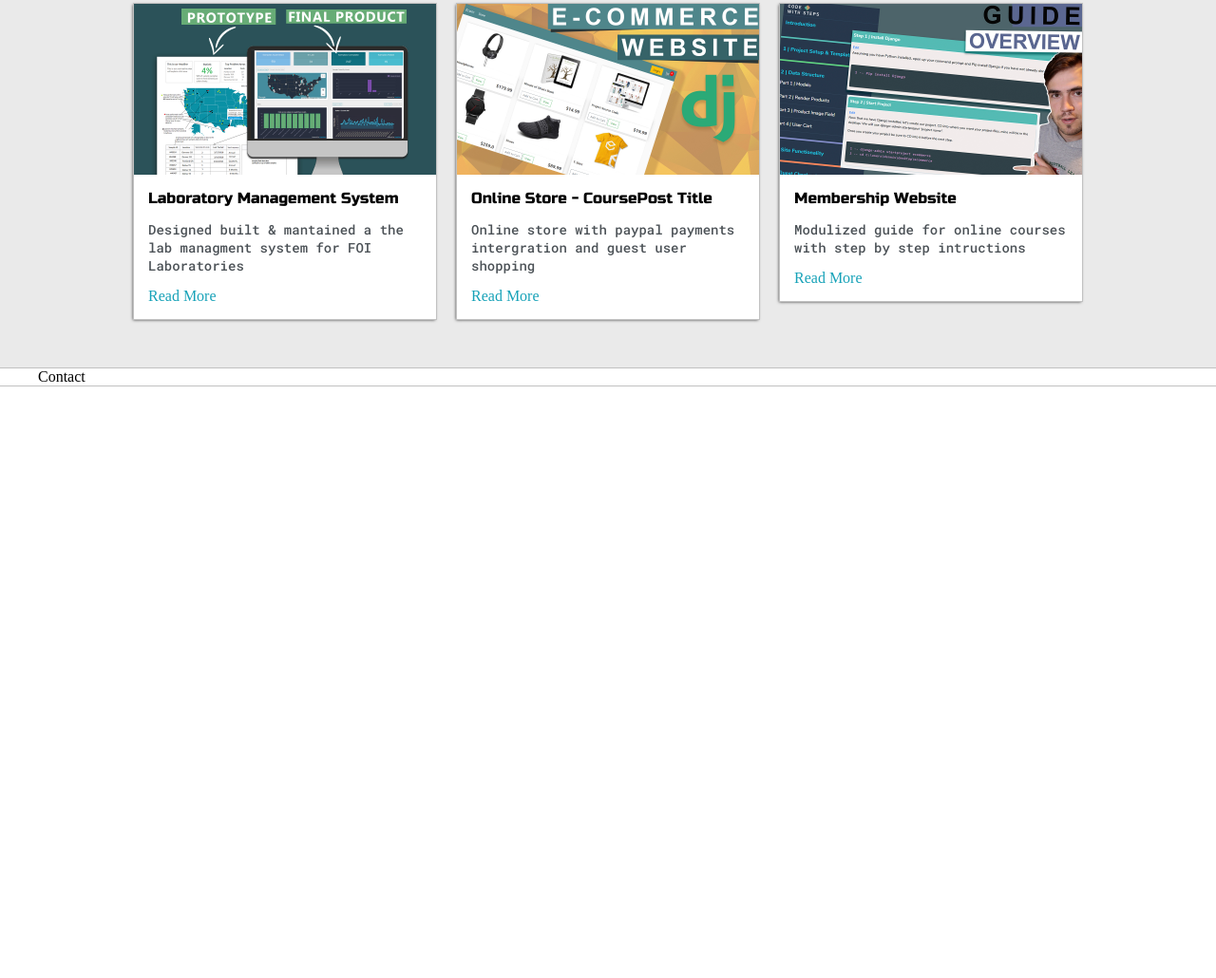
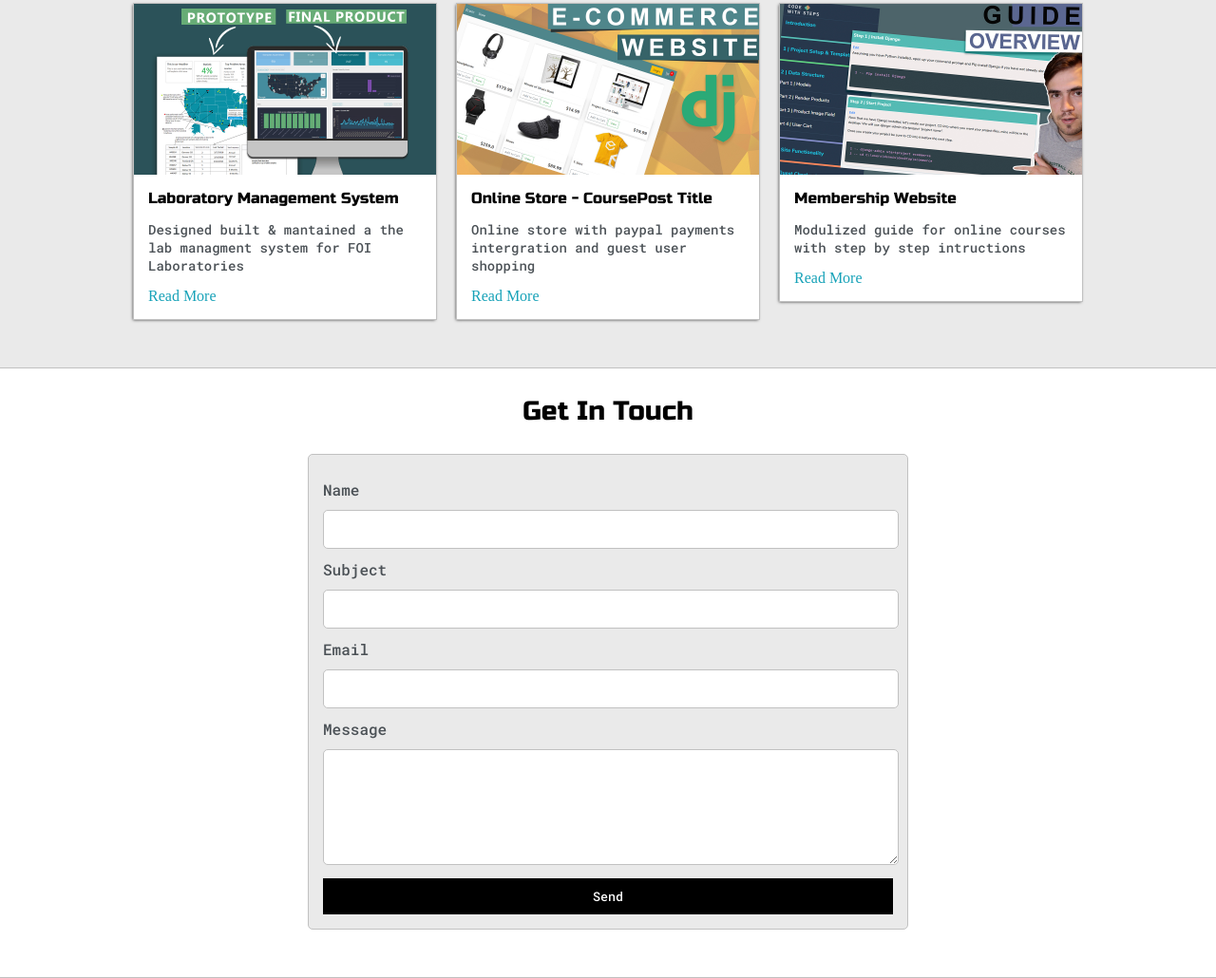
Before and after one commit to haustasis/portfolio, a plain HTML site: page index.html in a window 1280 px wide. Shown: the part 1400-2430 px from the top of the page at 95% size. Before the commit the page ends 1807 px from the top, so only its background shows below. Drawn offline with Linux system fonts and the light colour scheme.

Commit message:
contact form

```diff
--- a/default.css
+++ b/default.css
@@ -7,6 +7,7 @@
   --themeDotBorder: #24292e;
   --previewBg: rgba(251, 249, 243, 0.8);
   --previewShadow: #f0ead6;
+  --buttonColor: black;
 }
 
 html,
@@ -322,6 +323,46 @@ h6 {
   font-size: 14px;
 }
 
+#contact-form {
+  display: block;
+  max-width: 600px;
+  margin: 0 auto;
+  border: 1px solid var(--borderColor);
+  padding: 15px;
+  border-radius: 5px;
+  background-color: var(--mainColor);
+  margin-bottom: 50px;
+}
+
+#contact-form label {
+  line-height: 2.7em;
+}
+
+#contact-form textarea {
+  min-height: 100px;
+  font-size: 14px;
+}
+
+.input-field {
+  width: 100%;
+  padding-top: 10px;
+  padding-bottom: 10px;
+  background-color: var(--secondaryColor);
+  border-radius: 5px;
+  border: 1px solid var(--borderColor);
+  font-size: 14px;
+}
+
+#submit-btn {
+  margin-top: 10px;
+  width: 100%;
+  padding-top: 10px;
+  padding-bottom: 10px;
+  color: #fff;
+  background-color: var(--buttonColor);
+  border: none;
+}
+
 @media screen and (max-width: 1200px) {
   .main-container {
     width: 95%;
--- a/index.html
+++ b/index.html
@@ -177,8 +177,30 @@
         </div>
       </div>
     </section>
+
     <section class="s2">
-      <div class="main-container">Contact</div>
+      <div class="main-container">
+        <a href=""></a>
+        <h3 style="text-align: center">Get In Touch</h3>
+
+        <form id="contact-form">
+          <a name="contact"></a>
+
+          <label>Name</label>
+          <input class="input-field" type="text" name="name" />
+
+          <label>Subject</label>
+          <input class="input-field" type="text" name="subject" />
+
+          <label>Email</label>
+          <input class="input-field" type="text" name="email" />
+
+          <label>Message</label>
+          <textarea class="input-field" name="message"></textarea>
+
+          <input id="submit-btn" type="submit" value="Send" />
+        </form>
+      </div>
     </section>
   </body>
 </html>
```
